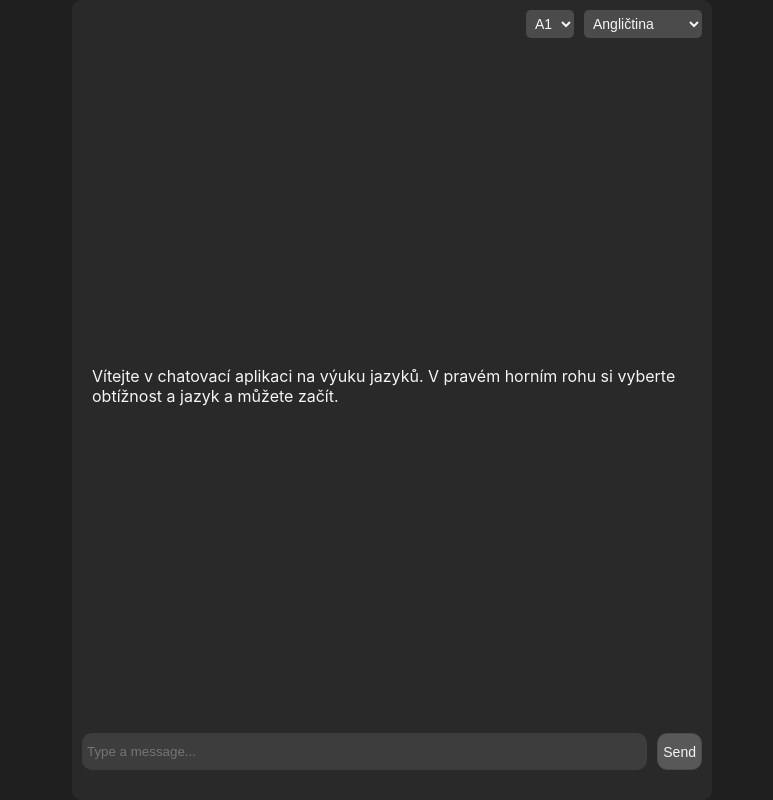
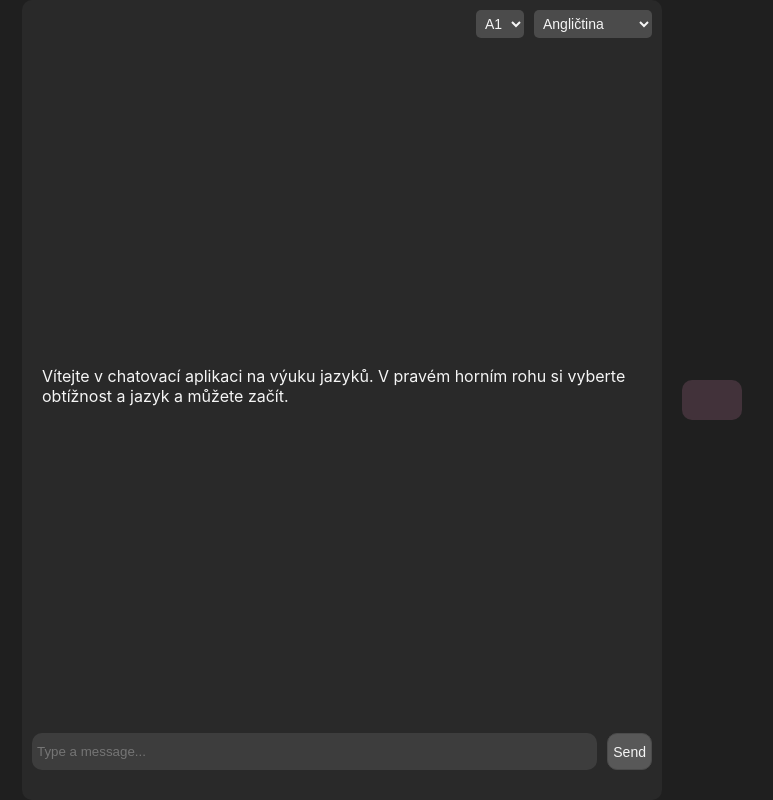
Before and after one commit to Starzor/language-learning-app, a React (Create React App) app in the folder frontend/: page / in a window 1280 px wide. Shown: the whole page, without its empty margins (248-1021 px from the left). Built offline with nearby package versions, Linux system fonts and the light colour scheme.

Commit message:
Basic dictionary funcitonality

```diff
--- a/frontend/src/App.tsx
+++ b/frontend/src/App.tsx
@@ -1,10 +1,15 @@
+import { useState } from "react";
+import BagOfWords from "./BagOfWords";
 import ChatContainer from "./Chat/ChatContainer";
 import "./styles/App.scss";
 
 const App = () => {
+  const [bagOfWords, setBagOfWords] = useState([])
+
   return (
     <div className="App">
-      <ChatContainer/>
+      <ChatContainer setBagOfWords={setBagOfWords}/>
+      <BagOfWords bagOfWords={bagOfWords}/>
     </div>
   );
 };
--- /dev/null
+++ b/frontend/src/BagOfWords.tsx
@@ -0,0 +1,27 @@
+const BagOfWords = (props: any) => {
+const { bagOfWords } = props
+
+  return (
+  <div className="bagOfWords">
+      {bagOfWords && console.log(bagOfWords)}
+      {bagOfWords && (
+          <table>
+              <tbody>
+                  {bagOfWords.map((pair: any, index: number) => {
+                      const key = Object.keys(pair)[0];
+                      const value = pair[key];
+                      return (
+                          <tr key={index}>
+                              <td className="firstWord">{key}</td>
+                              <td>{value}</td>
+                          </tr>
+                      );
+                  })}
+              </tbody>
+          </table>
+      )}
+  </div>
+  );
+};
+
+export default BagOfWords;
--- a/frontend/src/Chat/ChatContainer.tsx
+++ b/frontend/src/Chat/ChatContainer.tsx
@@ -10,7 +10,8 @@ import { getChatReply, getReplyExplanation } from "../api";
 import ExplanationRequest from "../models/ExplanationRequest";
 import ChatLoading from "./ChatLoading";
 
-const ChatContainer = () => {
+const ChatContainer = (props: any) => {
+  const { setBagOfWords } = props;
   const [newMessage, setNewMessage] = useState<string>("");
   const [messages, setMessages] = useState<Array<Message>>([]);
   const [language, setLanguage] = useState<string>("Angličtina");
@@ -18,10 +19,12 @@ const ChatContainer = () => {
   const [loading, setLoading] = useState<boolean>(false);
 
   const handleSuccessfulReply = (response: string, isExplanation: boolean) => {
+    const gpt_response = JSON.parse(response)
+    setBagOfWords(gpt_response.words)
     setMessages([
       ...messages,
       { text: newMessage, isUser: true },
-      { text: response, isUser: false, isExplanation: isExplanation },
+      { text: gpt_response.response, isUser: false, isExplanation: isExplanation },
     ]);
   };
 
--- a/frontend/src/styles/App.scss
+++ b/frontend/src/styles/App.scss
@@ -1,3 +1,6 @@
+$color-whitesmoke: rgb(245, 245, 245);
+$color-dark-red: rgb(66, 50, 58);
+
 .App {
     width: inherit;
     height: inherit;
@@ -5,4 +8,23 @@
     display: flex;
     align-items: center;
     justify-content: center;
+
+    .bagOfWords {
+        color: $color-whitesmoke;
+        background-color: $color-dark-red;
+        border-radius: 10px;
+        padding: 20px;
+        margin: 20px;
+        display: flex;
+        flex-direction: column;
+        align-items: center;
+
+        .firstWord {
+            font-weight: 700;
+        }
+
+        table {
+            border-spacing: 10px;
+        }
+    }
 }
```
